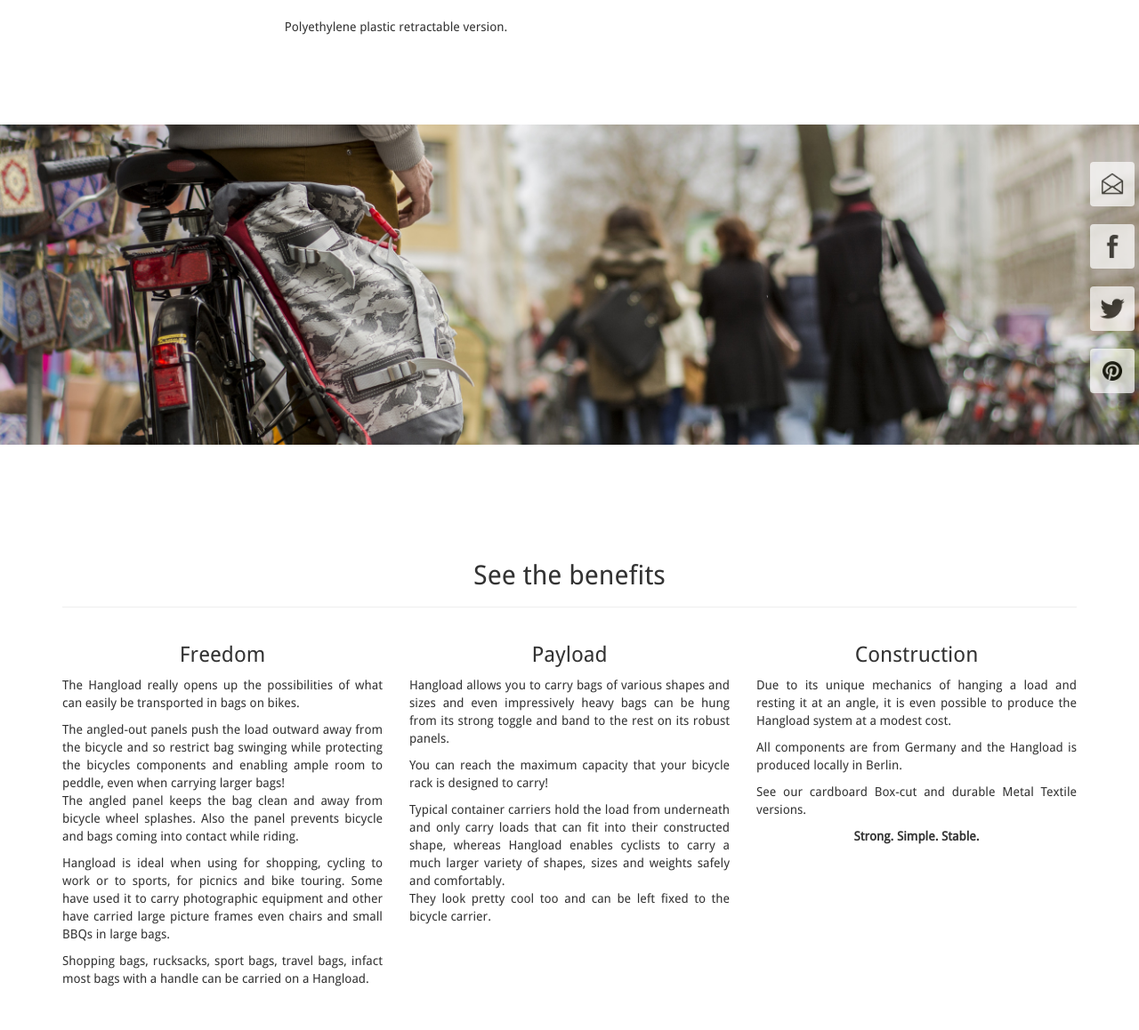
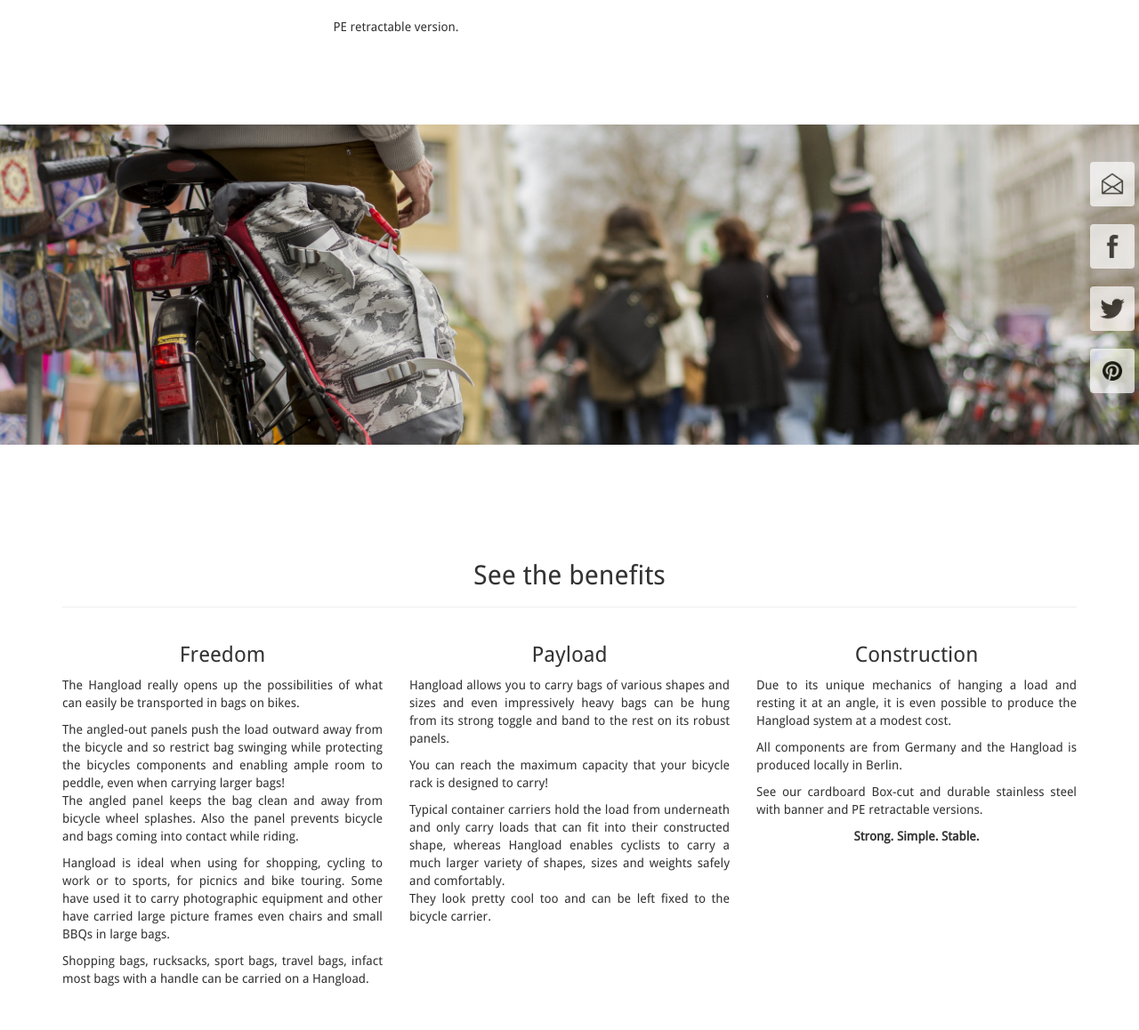
Before and after one commit to bodokaiser/hangload.com, a Jekyll site: the page built from index.html, in a window 1280 px wide and 1400 px high, scrolled down 1910 px. Shown: the part 238-1396 px from the top of the window at 89% size. Built offline with Jekyll 4.4.1, drawn with Linux system fonts in a browser that asks for light colours; nearby versions of some CDN libraries; library files that are not in the unit come from our copies; Markdown is read by kramdown in place of the engine named in the settings; some of the changed text lies outside the part shown.

Commit message:
Update index.html

```diff
--- a/index.html
+++ b/index.html
@@ -62,7 +62,7 @@
           </p>
         </iframe>
       </div>
-      <p class="text-center">Polyethylene plastic retractable version.</p>
+      <p class="text-center">PE retractable version.</p>
     </div>
     <div class="col-xs-10 col-xs-offset-1 col-md-4 col-md-offset-0">
       <h3 class="text-center">General</h3>
@@ -159,7 +159,7 @@
         is produced locally in Berlin.
       </p>
       <p class="text-justify">
-        See our cardboard Box-cut and durable Metal Textile versions.
+        See our cardboard Box-cut and durable stainless steel with banner and PE retractable versions.
       </p>
       <p class="text-center">
         <strong>Strong. Simple. Stable.</strong>
@@ -175,7 +175,7 @@
           </p>
         </iframe>
       </div>
-      <p class="text-center">Metal-textile fixed angle version.</p>
+      <p class="text-center">stainless steel with banner version.</p>
     </div>
     <div class="col-xs-12 col-md-6">
       <div class="video">
@@ -297,7 +297,7 @@
 </div>
 </div>
 <div class="col-xs-10 col-xs-offset-1 col-md-4 col-md-offset-0">
-<h3 class="text-center">video instruction how to attach the fabric version </h3>
+<h3 class="text-center">video instruction how to attach the stainless steel with banner version </h3>
 </div>
 </div>
 <div class="row">
@@ -311,7 +311,7 @@
 </div>
 </div>
 <div class="col-xs-10 col-xs-offset-1 col-md-4 col-md-offset-0">
-<h3 class="text-center">video instruction how to attach the plastic version </h3>
+<h3 class="text-center">video instruction how to attach the PE retractable version </h3>
 <p class="text-justify">
         After fixing it should be ensured that the rear rubber band is really tight.
         If this is not the case, it helps to make one or two nodes in the band.
```
